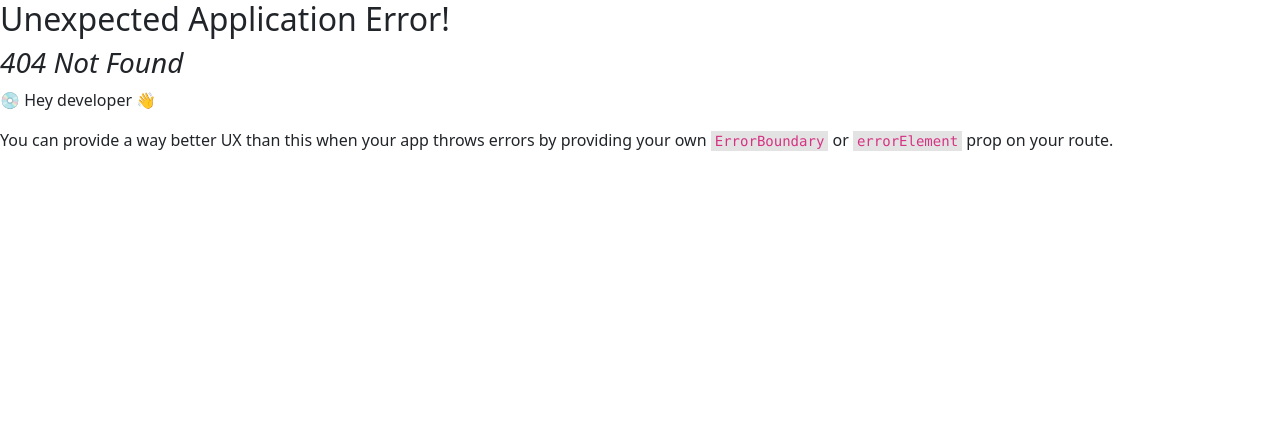
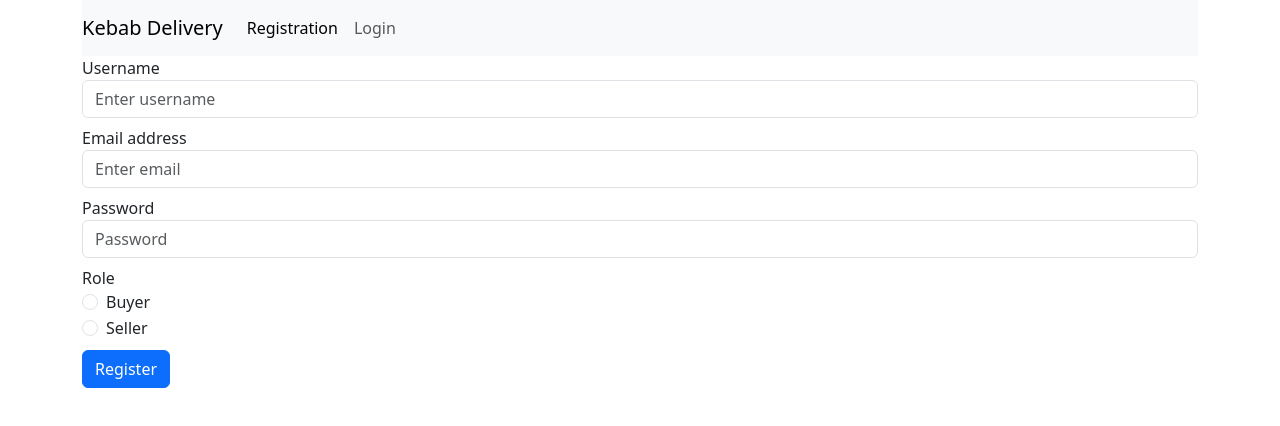
Before and after one commit to dronfaraonx/kebab_project, a React (Vite) app in the folder client/: page /registration in a window 1280 px wide. Before the commit this address had no page. Shown: the top 426 px of the page. Built offline with nearby package versions, Linux system fonts and the light colour scheme.

Commit message:
reg and main page

```diff
--- a/client/src/components/pages/MainPage.tsx
+++ b/client/src/components/pages/MainPage.tsx
@@ -2,6 +2,11 @@ import React from "react";
 
 export default function MainPage() {
   return (
+    <>
    <h1>Главная страница</h1>
+         <button type="button" className="btn btn-primary btn-block mt-2">
+        Test
+      </button>
+    </>
   );
 }
--- a/client/src/components/pages/RegistrationPage.tsx
+++ b/client/src/components/pages/RegistrationPage.tsx
@@ -1,41 +1,101 @@
-import React, {useState} from "react";
-
+import React, { useState } from "react";
 
 export default function RegistrationPage() {
-  const [username, setUsername] = useState('');
-  const [email, setEmail] = useState('');
-  const [password, setPassword] = useState('');
-  console.log({username});
-  console.log({email});
-  console.log({password})
-
+  const [username, setUsername] = useState("");
+  const [email, setEmail] = useState("");
+  const [password, setPassword] = useState("");
+  console.log({ username });
+  console.log({ email });
+  console.log({ password });
 
   return (
     <form
       onSubmit={(event) => {
         event.preventDefault();
-      setUsername('');
-      setEmail('');
-      setPassword('');
+        setUsername("");
+        setEmail("");
+        setPassword("");
       }}
-
     >
-    <div className="form-group">
+      <div className="form-group mb-2">
         <label htmlFor="username">Username</label>
-        <input type="text" value={username} onChange={(event) => setUsername(event.target.value)} className={username.length < 10 ? "form-control is-invalid" : "form-control"} id="username" placeholder="Enter username" required/>
-        <div id="validationServerUsernameFeedback" className="invalid-feedback">
+        <input
+          type="text"
+          name="username"
+          value={username}
+          onChange={(event) => setUsername(event.target.value)}
+          className="form-control"
+          //   username.length < 10 ? "form-control is-invalid" : "form-control"
+          id="username"
+          placeholder="Enter username"
+          required
+        />
+        {/* <div id="validationServerUsernameFeedback" className="invalid-feedback">
           Username should have more than 10 symbols
+        </div> */}
       </div>
+      <div className="form-group mb-2">
+        <label htmlFor="email">Email address</label>
+        <input
+          type="email"
+          name="email"
+          value={email}
+          onChange={(event) => setEmail(event.target.value)}
+          className="form-control"
+          id="email"
+          placeholder="Enter email"
+          required
+        />
       </div>
-    <div className="form-group">
-        <label htmlFor="email">Email address</label>
-        <input type="email" value={email} onChange={(event) => setEmail(event.target.value)} className="form-control" id="email" placeholder="Enter email" required/>
+      <div className="form-group mb-2">
+        <label htmlFor="password">Password</label>
+        <input
+          type="password"
+          name="password"
+          value={password}
+          onChange={(event) => setPassword(event.target.value)}
+          className="form-control"
+          // className={
+          //   password.length > 3 ? "form-control" : "form-control is-invalid"
+          // }
+          id="password"
+          placeholder="Password"
+          required
+        />
+        {/* {password.length <= 3 && (
+          <div className="invalid-feedback">
+            Password must be longer than 3 characters.
           </div>
-    <div className="form-group">
-        <label htmlFor="password">Password</label>
-        <input type="password" value={password} onChange={(event) => setPassword(event.target.value)} className="form-control" id="password" placeholder="Password" required/>
+        )} */}
       </div>
-    <button type="submit" className="btn btn-primary btn-block">Register</button>
+      <label htmlFor="form-check mb-2">Role</label>
+      <div className="form-check">
+        <input
+          className="form-check-input"
+          type="radio"
+          name="role"
+          id="exampleRadios1"
+          value="buyer"
+        />
+        <label className="form-check-label" htmlFor="exampleRadios1">
+          Buyer
+        </label>
+      </div>
+      <div className="form-check">
+        <input
+          className="form-check-input"
+          type="radio"
+          name="role"
+          id="exampleRadios2"
+          value="seller"
+        />
+        <label className="form-check-label" htmlFor="exampleRadios2">
+          Seller
+        </label>
+      </div>
+      <button type="submit" className="btn btn-primary btn-block mt-2">
+        Register
+      </button>
     </form>
   );
 }
--- a/client/src/components/ui/NavigationBar.tsx
+++ b/client/src/components/ui/NavigationBar.tsx
@@ -1,16 +1,38 @@
 import React from "react";
-import {NavLink} from 'react-router-dom'
+import { NavLink } from "react-router-dom";
 
-export default function NavigationBar() {
+// src/components/Layout.tsx
+const Layout = () => {
   return (
-    <nav
-      className="navbar bg-dark navbar-expand-lg bg-body-tertiary"
-      data-bs-theme="dark" >
-      <div className="container-fluid">
-        <div className="collapse navbar-collapse" id="navbarSupportedContent">
+    <nav className="navbar navbar-expand-lg navbar-light bg-light">
+      <NavLink
+        className="nav-link active"
+        aria-current="page"
+        to="/"
+      >
+        <div className="navbar-brand">
+          Kebab Delivery
+        </div>
+      </NavLink>
+      <button
+        className="navbar-toggler"
+        type="button"
+        data-bs-toggle="collapse"
+        data-bs-target="#navbarNavDropdown"
+        aria-controls="navbarNavDropdown"
+        aria-expanded="false"
+        aria-label="Toggle navigation"
+      >
+        <span className="navbar-toggler-icon"></span>
+      </button>
+      <div className="collapse navbar-collapse" id="navbarNavDropdown">
         <ul className="navbar-nav me-auto mb-2 mb-lg-0">
           <li className="nav-item">
-              <NavLink className="nav-link active" aria-current="page" to="/registration">
+            <NavLink
+              className="nav-link active"
+              aria-current="page"
+              to="/registration"
+            >
               Registration
             </NavLink>
           </li>
@@ -21,7 +43,30 @@ export default function NavigationBar() {
           </li>
         </ul>
       </div>
-            </div>
     </nav>
   );
+};
+
+export default Layout;
+
+{
+  /* <div className="collapse navbar-collapse" id="navbarNavDropdown">
+  <ul className="navbar-nav">
+    <li className="nav-item active">
+      <a className="nav-link" href="#">
+        Home <span className="sr-only">(current)</span>
+      </a>
+    </li>
+    <li className="nav-item">
+      <a className="nav-link" href="#">
+        Features
+      </a>
+    </li>
+    <li className="nav-item">
+      <a className="nav-link" href="#">
+        Pricing
+      </a>
+    </li>
+  </ul>
+</div> */
 }
```
Also changed, not shown: client/src/App.tsx (+7 -5 lines). Lines whose indentation alone changed are shown as unchanged.
